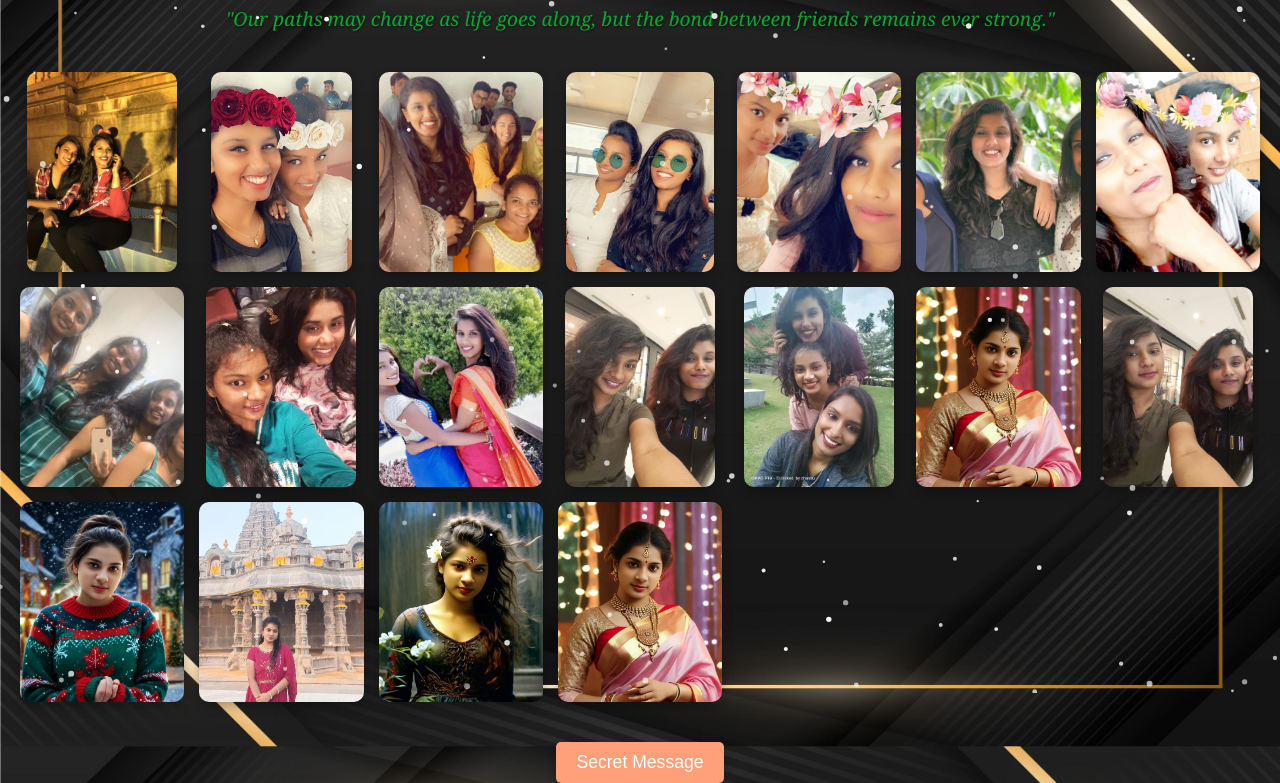
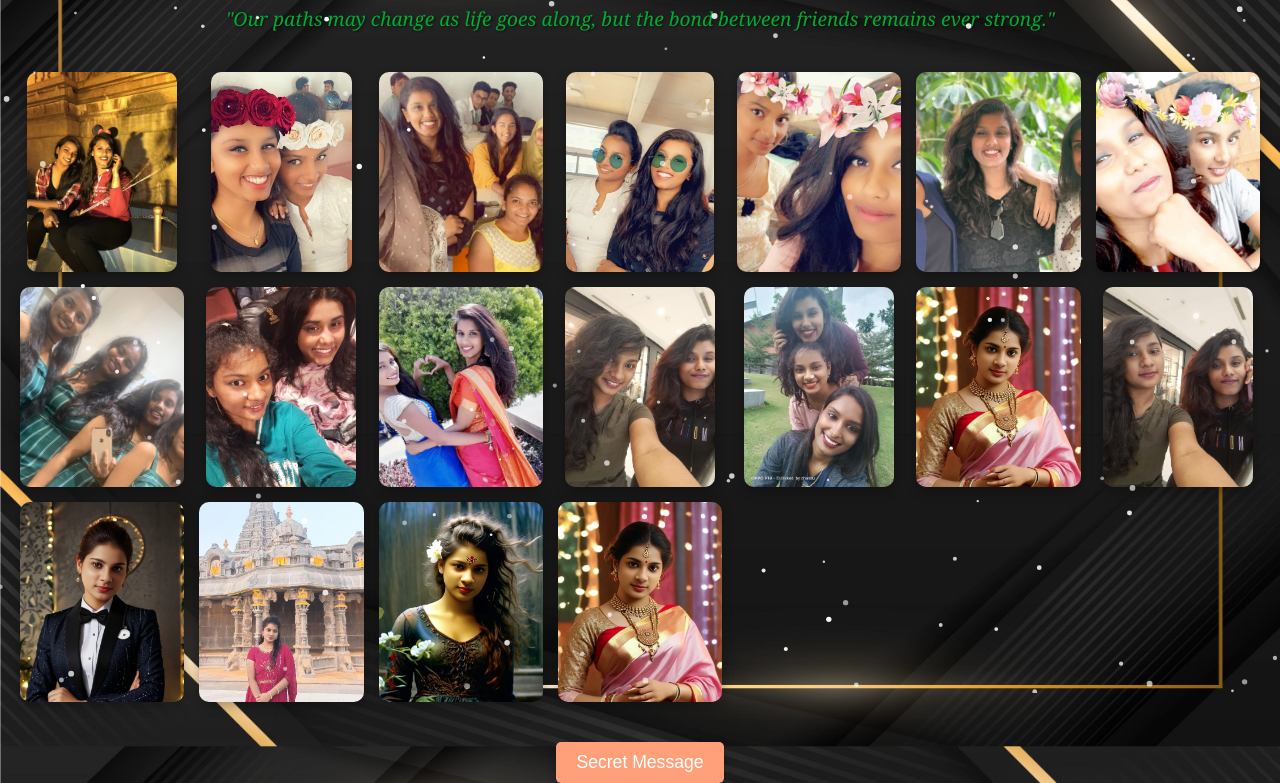
Before and after one commit to tejashreemn130100/pav, a plain HTML site: page gallery.html in a window 1280 px wide. Shown: the part 107-890 px from the top of the page. Drawn offline with nearby package versions, Linux system fonts and the light colour scheme.

Commit message:
Update gallery.html

```diff
--- a/gallery.html
+++ b/gallery.html
@@ -135,7 +135,7 @@
         <a href="memory12.jpg" data-lightbox="memories" data-title="P"><img src="memory12.jpg" alt="P"></a>
         <a href="memory13.jpg" data-lightbox="memories" data-title="Y"><img src="memory18.jpg" alt="P"></a>
         <a href="memory14.jpg" data-lightbox="memories" data-title="BIRTHDAY"><img src="memory14.jpg" alt="Y"></a>
-        <a href="memory15.jpg" data-lightbox="memories" data-title="D"><img src="memory15.jpg" alt="B-"></a>
+        <a href="memory15.jpg" data-lightbox="memories" data-title="D"><img src="memory19.jpg" alt="B-"></a>
         <a href="memory16.jpg" data-lightbox="memories" data-title="A"><img src="memory16.jpg" alt="D"></a>
         <a href="memory17.jpg" data-lightbox="memories" data-title="Y"><img src="memory17.jpg" alt="A"></a>
         <a href="memory18.jpg" data-lightbox="memories" data-title="🎂"><img src="memory18.jpg" alt="Y"></a>
```
